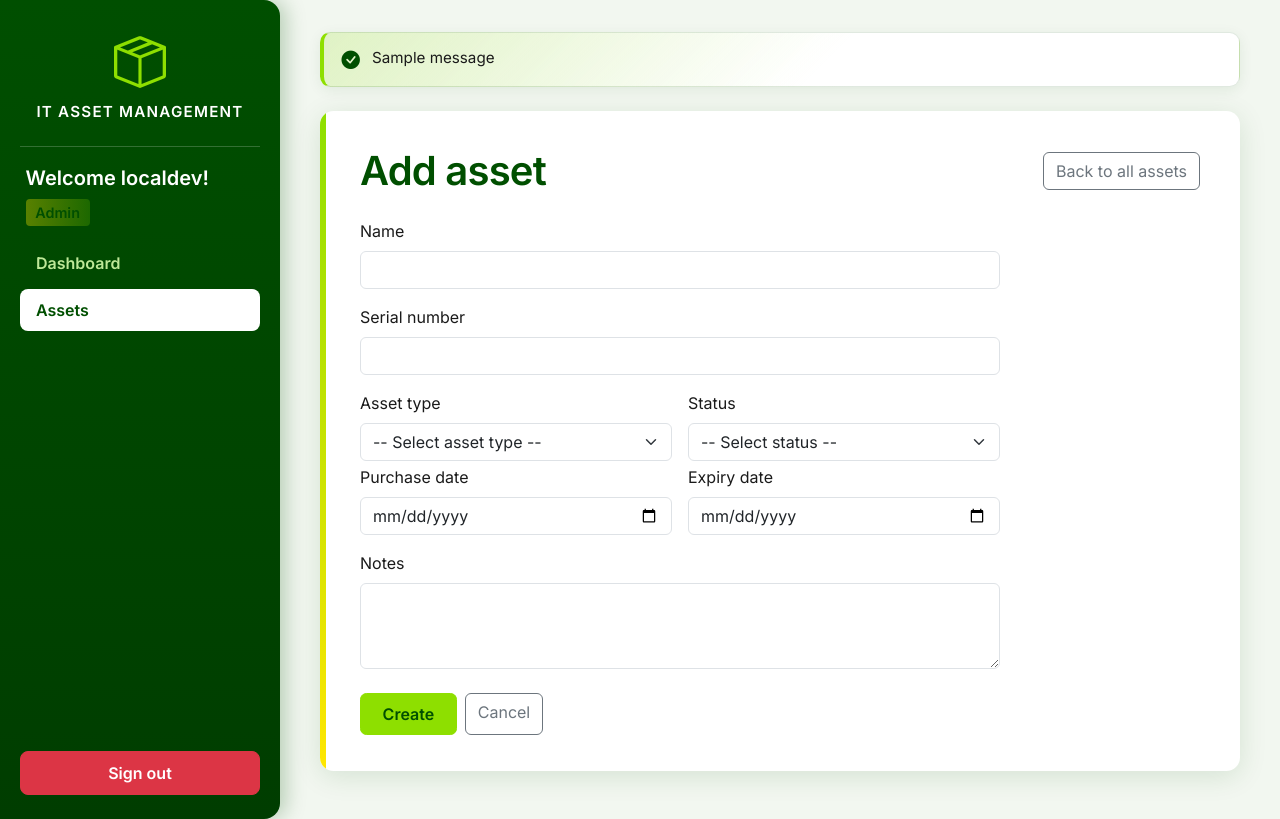
After one commit to maryam-awan-04/asset-management-system, a Flask app: page /assets/new in a window 1280 px wide. The commit adds this page. Run offline with Flask 3, Linux system fonts and the light colour scheme; a user stored in the database is signed in; tables that the repository leaves empty hold one stand-in row (values such as "Sample post"); one stand-in notice (Sample message) is shown.

Commit message:
Admin Create and Delete Assets functionality

```diff
--- /dev/null
+++ b/app/forms/asset.py
@@ -0,0 +1,111 @@
+from __future__ import annotations
+
+from flask_wtf import FlaskForm
+from sqlalchemy import select
+from wtforms import (
+    DateField,
+    Field,
+    SelectField,
+    StringField,
+    SubmitField,
+    TextAreaField,
+)
+from wtforms.validators import DataRequired, Length, Optional, ValidationError
+
+from app.enums import AssetType, Status
+from app.extensions import db
+from app.models import Asset
+
+
+def _asset_type_choices() -> list[tuple[str, str]]:
+    return [(t.name, t.value) for t in AssetType]
+
+
+def _status_choices() -> list[tuple[str, str]]:
+    return [(s.name, s.value) for s in Status]
+
+
+def _format_asset_type(key: str | None) -> AssetType | None:
+    if key is None or key == "":
+        return None
+    try:
+        return AssetType[key]
+    except KeyError as exc:
+        raise ValidationError("Invalid asset type.") from exc
+
+
+def _format_status(key: str | None) -> Status | None:
+    if key is None or key == "":
+        return None
+    try:
+        return Status[key]
+    except KeyError as exc:
+        raise ValidationError("Invalid status.") from exc
+
+
+class AssetCreateForm(FlaskForm):
+    name = StringField(
+        "Name",
+        validators=[
+            DataRequired(message="Name is required."),
+            Length(max=200, message="Name cannot exceed 200 characters."),
+        ],
+    )
+    serial_number = StringField(
+        "Serial number",
+        validators=[
+            DataRequired(message="Serial number is required."),
+            Length(max=128, message="Serial number cannot exceed 128 characters."),
+        ],
+    )
+    asset_type = SelectField(
+        "Asset type",
+        choices=[],
+        coerce=_format_asset_type,
+        validators=[DataRequired(message="Choose an asset type.")],
+    )
+    status = SelectField(
+        "Status",
+        choices=[],
+        coerce=_format_status,
+        validators=[DataRequired(message="Choose a status.")],
+    )
+    purchase_date = DateField(
+        "Purchase date",
+        validators=[Optional()],
+        format="%Y-%m-%d",
+        render_kw={"type": "date"},
+    )
+    expiry_date = DateField(
+        "Expiry date",
+        validators=[Optional()],
+        format="%Y-%m-%d",
+        render_kw={"type": "date"},
+    )
+    notes = TextAreaField(
+        "Notes",
+        validators=[Optional(), Length(max=4000)],
+        render_kw={"rows": 3},
+    )
+    submit = SubmitField("Create")
+
+    def __init__(self, *args, **kwargs):
+        super().__init__(*args, **kwargs)
+        self.asset_type.choices = [
+            ("", "-- Select asset type --"),
+            *_asset_type_choices(),
+        ]
+        self.status.choices = [
+            ("", "-- Select status --"),
+            *_status_choices(),
+        ]
+
+    def validate_serial_number(self, field: Field) -> None:
+        sn = (field.data or "").strip()
+        if not sn:
+            return
+        existing = db.session.scalar(
+            select(Asset.id).filter_by(serial_number=sn).limit(1),
+        )
+        if existing is not None:
+            raise ValidationError("An asset with this serial number already exists.")
--- a/app/models.py
+++ b/app/models.py
@@ -49,7 +49,9 @@ class Asset(db.Model):
     id: Mapped[int] = mapped_column(primary_key=True)
     name: Mapped[str] = mapped_column(db.String(200), nullable=False)
     asset_type: Mapped[AssetType] = mapped_column(db.Enum(AssetType), nullable=False)
-    serial_number: Mapped[str] = mapped_column(db.String(128), nullable=False)
+    serial_number: Mapped[str] = mapped_column(
+        db.String(128), unique=True, nullable=False
+    )
     status: Mapped[Status] = mapped_column(db.Enum(Status), nullable=False)
     purchase_date: Mapped[date | None] = mapped_column(db.Date, nullable=True)
     expiry_date: Mapped[date | None] = mapped_column(db.Date, nullable=True)
@@ -58,8 +60,6 @@ class Asset(db.Model):
     assignments: Mapped[list["Assignment"]] = relationship(
         back_populates="asset", cascade="all, delete-orphan"
     )
-
-    __table_args__ = (Index("ix_assets_serial_number", "serial_number"),)
 
     def __repr__(self) -> str:
         return f"<Asset {self.name!r}>"
--- a/app/routes/assets.py
+++ b/app/routes/assets.py
@@ -3,13 +3,25 @@ from __future__ import annotations
 from enum import Enum
 from typing import TypeVar
 
-from flask import Blueprint, make_response, render_template, request
+from flask import (
+    Blueprint,
+    flash,
+    make_response,
+    redirect,
+    render_template,
+    request,
+    url_for,
+)
+from flask_login import current_user
 from sqlalchemy import select
+from sqlalchemy.exc import IntegrityError
 
 from app.access import admin_required
-from app.enums import AssetType, Status
+from app.enums import AssetType, AuditAction, Status
 from app.extensions import db
-from app.models import Asset
+from app.forms.asset import AssetCreateForm
+from app.forms.empty import EmptyForm
+from app.models import Asset, AuditLog
 
 bp = Blueprint("assets", __name__, url_prefix="/assets")
 
@@ -24,6 +36,10 @@ def _enum_by_name(enum_cls: type[E], raw: str) -> E | None:
         return enum_cls[key.upper()]
     except KeyError:
         return None
+
+
+def _audit(user_id: int | None, action: AuditAction, details: str | None) -> None:
+    db.session.add(AuditLog(user_id=user_id, action=action, details=details))
 
 
 @bp.get("/")
@@ -55,3 +71,60 @@ def list_assets():
     resp = make_response(html)
     resp.headers["Cache-Control"] = "private, no-store"
     return resp
+
+
+@bp.route("/new", methods=["GET", "POST"])
+@admin_required
+def new_asset():
+    form = AssetCreateForm()
+    if form.validate_on_submit():
+        asset = Asset(
+            name=form.name.data.strip(),
+            serial_number=form.serial_number.data.strip(),
+            asset_type=form.asset_type.data,
+            status=form.status.data,
+            purchase_date=form.purchase_date.data,
+            expiry_date=form.expiry_date.data,
+            notes=(form.notes.data or "").strip() or None,
+        )
+        db.session.add(asset)
+        try:
+            db.session.flush()
+        except IntegrityError:
+            db.session.rollback()
+            flash(
+                "Could not create this asset. Serial number already exists.",
+                "danger",
+            )
+            return render_template("assets/new.html", form=form)
+        _audit(
+            current_user.id,
+            AuditAction.ASSET_CREATED,
+            f"{asset.serial_number}: {asset.name}",
+        )
+        db.session.commit()
+        flash("Asset created.", "success")
+        return redirect(url_for("assets.list_assets"))
+
+    return render_template("assets/new.html", form=form)
+
+
+@bp.post("/<int:asset_id>/delete")
+@admin_required
+def delete_asset(asset_id: int):
+    form = EmptyForm()
+    if not form.validate_on_submit():
+        flash("Could not delete the asset. Please try again.", "danger")
+        return redirect(url_for("assets.list_assets"))
+
+    asset = db.session.get(Asset, asset_id)
+    if asset is None:
+        flash("That asset no longer exists.", "warning")
+        return redirect(url_for("assets.list_assets"))
+
+    label = f"{asset.name} ({asset.serial_number})"
+    db.session.delete(asset)
+    _audit(current_user.id, AuditAction.ASSET_DELETED, label)
+    db.session.commit()
+    flash(f"Deleted asset {label}.", "info")
+    return redirect(url_for("assets.list_assets"))
--- a/app/seed.py
+++ b/app/seed.py
@@ -59,7 +59,7 @@ DEMO_ASSET_SERIAL_PREFIX = "SN-DEMO-"
 
 def ensure_demo_assets() -> None:
     """
-    Insert sample assets for local UI testing (skipped if SN-DEMO-001 already exists).
+    Insert sample assets for local UI testing.
     """
     if db.session.scalar(
         select(Asset).filter_by(serial_number=f"{DEMO_ASSET_SERIAL_PREFIX}001"),
--- /dev/null
+++ b/app/static/css/alerts.css
@@ -0,0 +1,84 @@
+.app-flash {
+  display: flex;
+  flex-direction: column;
+  gap: 0.65rem;
+}
+
+.app-alert {
+  display: flex;
+  align-items: flex-start;
+  gap: 0.75rem;
+  margin: 0;
+  padding: 0.85rem 1.1rem;
+  border-radius: 0.65rem;
+  border: 1px solid rgba(var(--brand-primary-rgb), 0.12);
+  border-left: 4px solid var(--brand-secondary);
+  background-color: var(--brand-white);
+  box-shadow: 0 0.2rem 0.85rem rgba(var(--brand-primary-rgb), 0.08);
+  font-size: 0.95rem;
+  line-height: 1.45;
+  color: var(--brand-text);
+}
+
+.app-alert__icon {
+  flex-shrink: 0;
+  font-size: 1.15rem;
+  line-height: 1.35;
+  margin-top: 0.05rem;
+}
+
+.app-alert__content {
+  min-width: 0;
+}
+
+.app-alert--success {
+  border-left-color: var(--brand-secondary);
+  background: linear-gradient(
+    135deg,
+    rgba(var(--brand-secondary-rgb), 0.18) 0%,
+    var(--brand-white) 55%
+  );
+}
+
+.app-alert--success .app-alert__icon {
+  color: var(--brand-primary);
+}
+
+.app-alert--danger {
+  border-left-color: #c0392b;
+  background: linear-gradient(
+    135deg,
+    rgba(192, 57, 43, 0.08) 0%,
+    var(--brand-white) 55%
+  );
+}
+
+.app-alert--danger .app-alert__icon {
+  color: #c0392b;
+}
+
+.app-alert--warning {
+  border-left-color: #b8860b;
+  background: linear-gradient(
+    135deg,
+    rgba(var(--brand-yellow-rgb), 0.35) 0%,
+    var(--brand-white) 55%
+  );
+}
+
+.app-alert--warning .app-alert__icon {
+  color: #8a6d00;
+}
+
+.app-alert--info {
+  border-left-color: var(--brand-primary);
+  background: linear-gradient(
+    135deg,
+    rgba(var(--brand-primary-rgb), 0.07) 0%,
+    var(--brand-white) 55%
+  );
+}
+
+.app-alert--info .app-alert__icon {
+  color: var(--brand-primary);
+}
--- a/app/static/css/app.css
+++ b/app/static/css/app.css
@@ -1,4 +1,5 @@
 @import url("brand.css");
+@import url("alerts.css");
 
 .app-shell {
   min-height: 100vh;
@@ -64,6 +65,15 @@
   font-weight: 700;
   color: var(--brand-white);
   margin: 0 0 1.25rem;
+  padding: 0 0.35rem;
+}
+
+.app-sidebar__welcome--with-role {
+  margin-bottom: 0.4rem;
+}
+
+.app-sidebar__admin-hint {
+  margin: 0 0 1rem;
   padding: 0 0.35rem;
 }
 
--- /dev/null
+++ b/app/templates/_flash_messages.html
@@ -0,0 +1,21 @@
+{% if messages %}
+  <div class="app-flash {{ flash_extra_class|default('mb-4') }}">
+    {% for category, message in messages %}
+      {% set tone = category if category in ('success', 'danger', 'warning', 'info') else 'info' %}
+      <div class="app-alert app-alert--{{ tone }}" role="alert">
+        <span class="app-alert__icon" aria-hidden="true">
+          {% if tone == 'success' %}
+            <i class="bi bi-check-circle-fill"></i>
+          {% elif tone == 'danger' %}
+            <i class="bi bi-exclamation-octagon-fill"></i>
+          {% elif tone == 'warning' %}
+            <i class="bi bi-exclamation-triangle-fill"></i>
+          {% else %}
+            <i class="bi bi-info-circle-fill"></i>
+          {% endif %}
+        </span>
+        <div class="app-alert__content">{{ message }}</div>
+      </div>
+    {% endfor %}
+  </div>
+{% endif %}
--- /dev/null
+++ b/app/templates/assets/new.html
@@ -0,0 +1,69 @@
+{% extends "base.html" %}
+{% block title %}Add asset · Asset Management{% endblock %}
+{% block body %}
+  <div class="page-card page-card--wide">
+    <div class="page-card-inner">
+      <div class="d-flex flex-wrap justify-content-between align-items-center gap-2 mb-4">
+        <h1 class="hero-title display-6 mb-0">Add asset</h1>
+        <a class="btn btn-outline-secondary" href="{{ url_for('assets.list_assets') }}">Back to all assets</a>
+      </div>
+
+      <form method="post" novalidate class="assets-form" style="max-width: 40rem;">
+        {{ form.hidden_tag() }}
+        <div class="mb-3">
+          {{ form.name.label(class="form-label") }}
+          {{ form.name(class="form-control" + (" is-invalid" if form.name.errors else "")) }}
+          {% for err in form.name.errors %}<div class="invalid-feedback d-block">{{ err }}</div>{% endfor %}
+        </div>
+        <div class="mb-3">
+          {{ form.serial_number.label(class="form-label") }}
+          {{ form.serial_number(class="form-control" + (" is-invalid" if form.serial_number.errors else "")) }}
+          {% for err in form.serial_number.errors %}
+            <div class="invalid-feedback d-block">{{ err }}</div>
+          {% endfor %}
+        </div>
+        <div class="row g-3 mb-1">
+          <div class="col-md-6">
+            {{ form.asset_type.label(class="form-label") }}
+            {{ form.asset_type(class="form-select" + (" is-invalid" if form.asset_type.errors else "")) }}
+            {% for err in form.asset_type.errors %}
+              <div class="invalid-feedback d-block">{{ err }}</div>
+            {% endfor %}
+          </div>
+          <div class="col-md-6">
+            {{ form.status.label(class="form-label") }}
+            {{ form.status(class="form-select" + (" is-invalid" if form.status.errors else "")) }}
+            {% for err in form.status.errors %}
+              <div class="invalid-feedback d-block">{{ err }}</div>
+            {% endfor %}
+          </div>
+        </div>
+        <div class="row g-3 mb-3">
+          <div class="col-md-6">
+            {{ form.purchase_date.label(class="form-label") }}
+            {{ form.purchase_date(class="form-control" + (" is-invalid" if form.purchase_date.errors else "")) }}
+            {% for err in form.purchase_date.errors %}
+              <div class="invalid-feedback d-block">{{ err }}</div>
+            {% endfor %}
+          </div>
+          <div class="col-md-6">
+            {{ form.expiry_date.label(class="form-label") }}
+            {{ form.expiry_date(class="form-control" + (" is-invalid" if form.expiry_date.errors else "")) }}
+            {% for err in form.expiry_date.errors %}
+              <div class="invalid-feedback d-block">{{ err }}</div>
+            {% endfor %}
+          </div>
+        </div>
+        <div class="mb-4">
+          {{ form.notes.label(class="form-label") }}
+          {{ form.notes(class="form-control" + (" is-invalid" if form.notes.errors else "")) }}
+          {% for err in form.notes.errors %}<div class="invalid-feedback d-block">{{ err }}</div>{% endfor %}
+        </div>
+        <div class="d-flex flex-wrap gap-2">
+          {{ form.submit(class="btn btn-brand") }}
+          <a class="btn btn-outline-secondary" href="{{ url_for('assets.list_assets') }}">Cancel</a>
+        </div>
+      </form>
+    </div>
+  </div>
+{% endblock %}
--- a/app/templates/base.html
+++ b/app/templates/base.html
@@ -19,7 +19,14 @@
 
       {% if current_user.is_authenticated %}
         <hr class="app-sidebar__divider">
-        <p class="app-sidebar__welcome">Welcome {{ current_user.username }}!</p>
+        <p class="app-sidebar__welcome{% if current_user.role == Role.ADMIN %} app-sidebar__welcome--with-role{% endif %}">
+          Welcome {{ current_user.username }}!
+        </p>
+        {% if current_user.role == Role.ADMIN %}
+          <p class="app-sidebar__admin-hint">
+            <span class="dash-meta">Admin</span>
+          </p>
+        {% endif %}
         <nav class="app-sidebar__nav" aria-label="Main">
           <a
             class="app-sidebar__link {% if request.endpoint == 'main.dashboard' %}is-active{% endif %}"
@@ -27,9 +34,9 @@
           >Dashboard</a>
           {% if current_user.role == Role.ADMIN %}
             <a
-              class="app-sidebar__link {% if request.endpoint == 'assets.list_assets' %}is-active{% endif %}"
+              class="app-sidebar__link {% if request.endpoint in ('assets.list_assets', 'assets.new_asset') %}is-active{% endif %}"
               href="{{ url_for('assets.list_assets') }}"
-            >All assets</a>
+            >Assets</a>
           {% endif %}
         </nav>
         <div class="app-sidebar__footer">
@@ -56,17 +63,12 @@
     <div class="app-content">
       <main class="app-main">
         {% with messages = get_flashed_messages(with_categories=true) %}
-          {% if messages %}
-            <div class="app-flash mb-4">
-              {% for category, message in messages %}
-                <div class="alert alert-{{ category }}" role="alert">{{ message }}</div>
-              {% endfor %}
-            </div>
-          {% endif %}
+          {% include "_flash_messages.html" %}
         {% endwith %}
         {% block body %}{% endblock %}
       </main>
     </div>
   </div>
+  {% block scripts %}{% endblock %}
 </body>
 </html>
```
Also changed, not shown: other parts of app/static/css/app.css (+44 -11 lines), app/static/css/auth.css (+1 -21 lines), app/templates/assets/list.html (+60 -3 lines), app/templates/auth/layout.html (+2 -7 lines).
